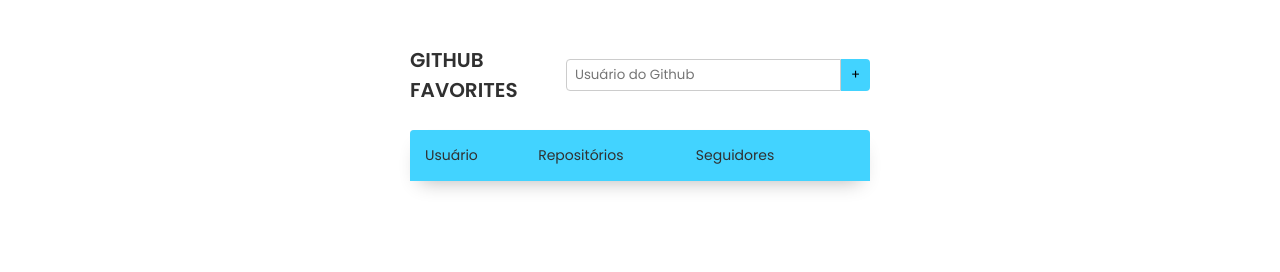
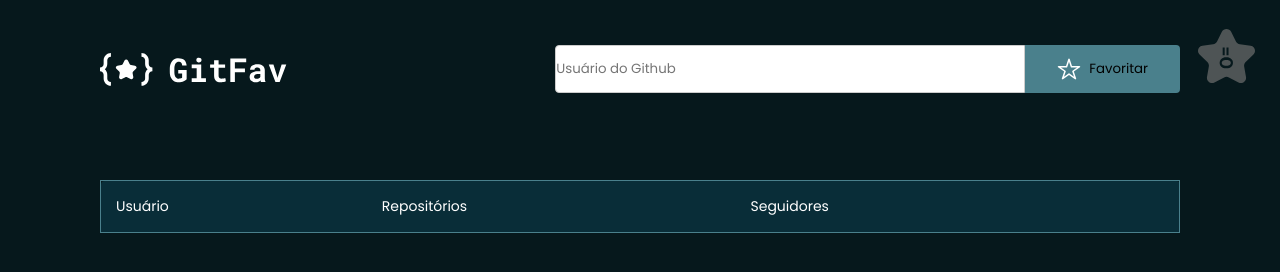
Before and after one commit to WesleyR10/Github-Favorites, a plain HTML site: page index.html in a window 1280 px wide. Drawn offline with Linux system fonts and the light colour scheme.

Commit message:
Gitfav updated

```diff
--- a/index.html
+++ b/index.html
@@ -12,13 +12,26 @@
 <body>
   <div id="app">
     <header>
-      <h1>Github Favorites</h1>
+      <button id="toggle-mode">
+        <span class="sr-only">Ativar Light Mode!</span>
+        <img class="ph-bold ph-sun" src="./assets/Estrela.svg">
+        <img class="ph-bold ph-moon" src="./assets/Estrela.svg">
+      </button>
+
+      <img src="./assets/Gitfav.svg" alt="Logo do sistema Gitfav" class="Gitfav-white ">
+      <img src="./assets/GitfavBlack.svg" alt="Logo do sistema Gitfav" class="Gitfav-black">
+
       <div class="search">
         <label class="sr-only" for="input-search">Usuário do Github</label>
         <input id="input-search" type="text" placeholder="Usuário do Github">
-        <button>&plus;</button>
+        <button>
+          <img class="ph-bold ph-sun" src="./assets/star.svg">
+          <img class="ph-bold ph-moon" src="./assets/star (1).svg">
+          Favoritar
+        </button>
       </div>
     </header>
+    <div class="table-container">
       <table>
         <thead>
           <tr>
@@ -32,6 +45,7 @@
         </tbody>
       </table>
     </div>
+  </div>
 </body>
 
 </html>
--- a/js/Favorites.js
+++ b/js/Favorites.js
@@ -108,7 +108,7 @@ export class FavoritesView extends Favorites {
         ${user.followers}
       </td>
       <td>
-        <button class="remove">&times;</button>
+        <button class="remove">Remover</button>
       </td>
     `
     return tr
--- a/js/main.js
+++ b/js/main.js
@@ -1,3 +1,4 @@
+import './toggle-mode.js'
 import { FavoritesView } from "./Favorites.js"
 
 new FavoritesView("#app")
--- /dev/null
+++ b/js/toggle-mode.js
@@ -0,0 +1,11 @@
+let darkMode = true
+const buttonToggle = document.querySelector('#toggle-mode')
+
+buttonToggle.addEventListener('click', (ev) => {
+  document.documentElement.classList.toggle('ligth')
+
+  const mode = darkMode ? 'light' : 'dark'
+  ev.currentTarget.querySelector('span').textContent = `${mode} mode ativado!`
+
+  darkMode = !darkMode
+})
--- a/style.css
+++ b/style.css
@@ -10,15 +10,24 @@
   font-size: 62.5%;
 
   --ff-primary: 'Poppins', sans-serif;
-  --text-color: #303030;
+  --text-color: #FFFFFF;
 
   --hue: 194;
-  --primary-color: hsl(var(--hue), 100%, 63%)
+  --Thead-color: #092D38;
+  --bg-color: #06181C;
+
+  --bg-toogle: #FFFFFF;
+
+  --bg-tr-odd: #06181C;
+  --bg-tr-even: #4A808C;
+
+  --button-search: #4A808C;
 }
 
 body {
   font-size: 1.6rem;
   color: var(--text-color);
+  background-color: var(--bg-color);
 }
 
 body * {
@@ -37,9 +46,43 @@ body * {
   border: 0;
 }
 
+html.ligth {
+  --text-color: #303030;
+  --bg-color: hsl(var(--hue), 40%, 98%);
+
+  --bg-tr-odd: #ddd;
+  --bg-tr-even: #eee;
+
+  --Thead-color: hsl(var(--hue), 100%, 63%);
+  --bg-toogle: #000000;
+  --button-search: hsl(var(--hue), 100%, 63%);
+}
+
+#toggle-mode {
+  position: absolute;
+  top: 2.9rem;
+  right: 2.5rem;
+
+  font-size: 3.2rem;
+  line-height: 0;
+
+  background: transparent;
+  border: 0;
+
+  cursor: pointer;
+  color: var(--bg-toogle);
+}
+
+html.ligth .ph-sun,
+html.ligth .Gitfav-white,
+html:not(.ligth) .ph-moon,
+html:not(.ligth) .Gitfav-black {
+  display: none;
+}
+
 #app {
   padding: 2rem;
-  max-width: 500px;
+  max-width: 1120px;
   margin: 0 auto;
 }
 
@@ -48,32 +91,32 @@ header {
   align-items: center;
   justify-content: space-between;
 
-  margin: 2.5rem 0;
-}
-
-header h1 {
-  font-size: 2rem;
-  text-transform: uppercase;
+  margin: 2.5rem 0 8.7rem;
 }
 
 .search {
   display: flex;
   align-items: center;
+
 }
 
 .search input {
-  height: 3.2rem;
+  height: 4.8rem;
   border: 1px solid #CCC;
   border-radius: .4rem 0 0 .4rem;
-  padding: 0 .8rem;
+  width: 47rem;
 }
 
 .search button {
-  background-color: var(--primary-color);
+  background-color: var(--button-search);
   border-radius: 0 .4rem .4rem 0;
-  height: 3.2rem;
+  height: 4.8rem;
   border: none;
-  padding: 0 1rem;
+
+  display: flex;
+  align-items: center;
+  padding: 1rem 3.2rem;
+  gap: .8rem;
   cursor: pointer;
 }
 
@@ -81,12 +124,27 @@ header h1 {
   filter: brightness(1.1);
 }
 
+.table-container {
+  max-height: 69rem;
+  overflow-y: auto;
+}
+
+.table-container::-webkit-scrollbar {
+  width: .6rem;
+}
+
+.table-container::-webkit-scrollbar-thumb {
+  background-color: #224e57;
+}
+
 table {
   width: 100%;
+  border-collapse: collapse;
   /* Serve para fazer algo semelhante ao mesclar no excel */
   border-collapse: collapse;
+  border: 1px solid var(--bg-tr-even);
 
-  box-shadow: 0 1rem 2rem -1rem rgba(0, 0, 0, 0.3)
+  box-shadow: 0 1rem 2rem -1rem rgba(0, 0, 0, 0.3);
 }
 
 table * {
@@ -95,7 +153,7 @@ table * {
 }
 
 table th {
-  background-color: var(--primary-color);
+  background-color: var(--Thead-color);
   text-align: left;
   font-weight: normal;
   padding: 1.5rem;
@@ -111,12 +169,12 @@ table th:last-child {
 
 table tr:nth-child(odd) {
   /*Tudo que for impar*/
-  background-color: #ddd;
+  background-color: var(--bg-tr-odd);
 }
 
 table tr:nth-child(even) {
   /*Tudo que for par*/
-  background-color: #eee;
+  background-color: var(--bg-tr-even);
 }
 
 table td {
@@ -149,8 +207,9 @@ td.user img {
 td .remove {
   background: none;
   border: none;
+  font-weight: bold;
 
-  color: red;
+  color: #F75A68;
 
   cursor: pointer;
 }
```
Also changed, not shown: assets/Estrela.svg (added), assets/Gitfav.svg (added), assets/GitfavBlack.svg (added), assets/star (1).svg (added), assets/star.svg (added). Lines whose indentation alone changed are shown as unchanged.
